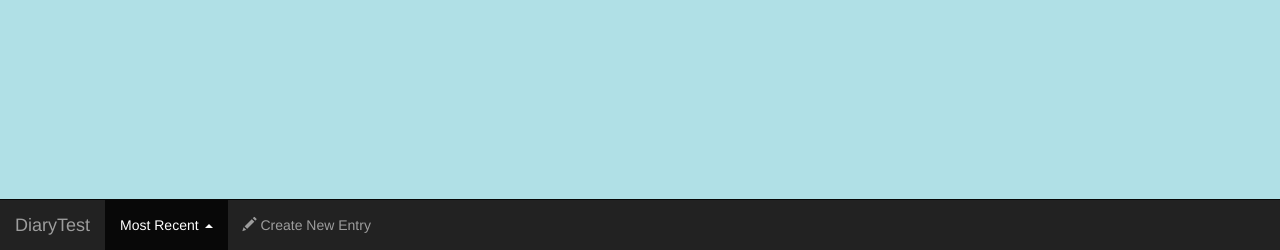
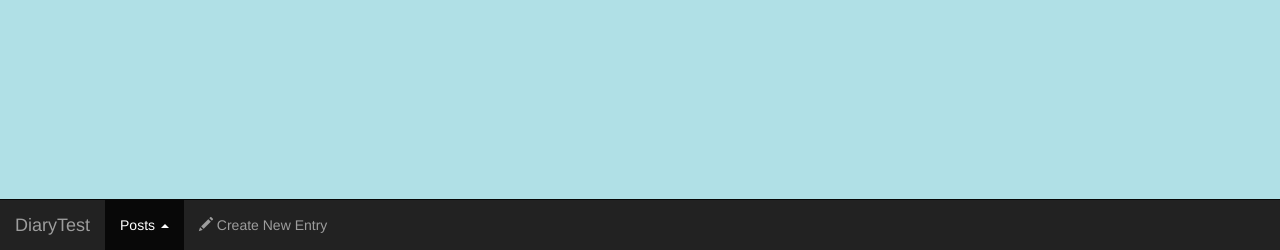
Before and after one commit to artemisfowl/basicblog, a Flask app: page / in a window 1280 px wide. Shown: the part 550-800 px from the top of the page. Run offline with Flask 3, Linux system fonts and the light colour scheme; some libraries are stand-ins or nearby versions.

Commit message:
Updated the name of the post dropdown

```diff
--- a/app/templates/base.html
+++ b/app/templates/base.html
@@ -27,7 +27,7 @@
 						<li class="active dropdown">
 							<!-- update the pages here -->
 							<a class="dropdown-toggle" data-toggle="dropdown" href="#">
-								Most Recent
+								Posts
 								<span class="caret"></span>
 							</a>
 							{% block pages %}
```
